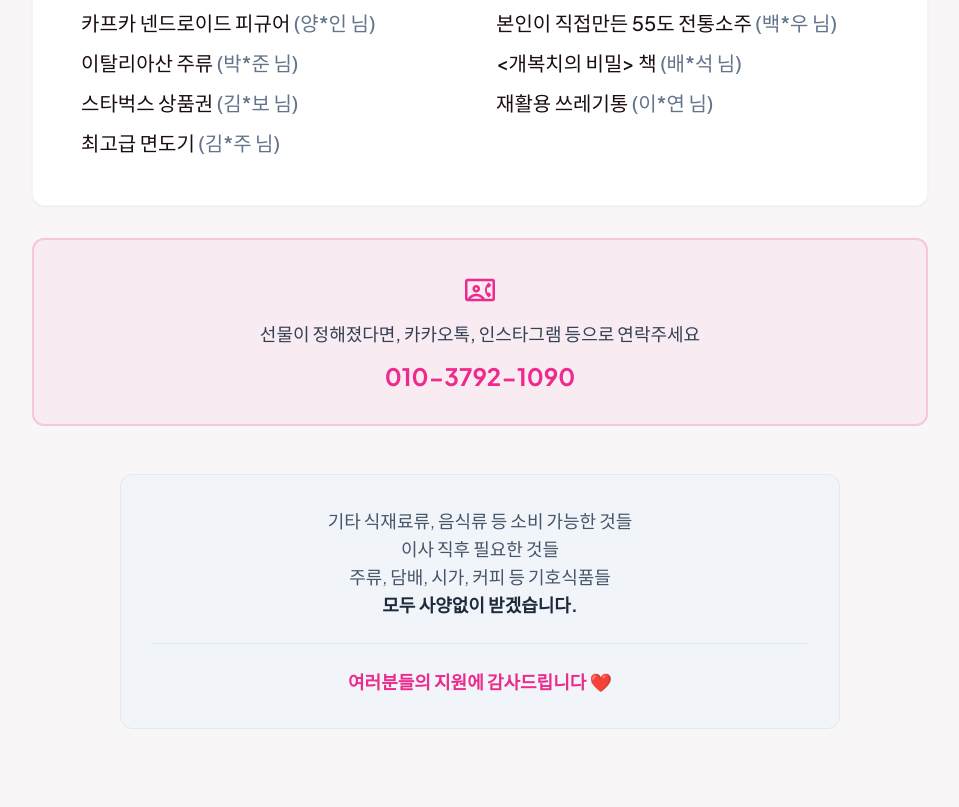
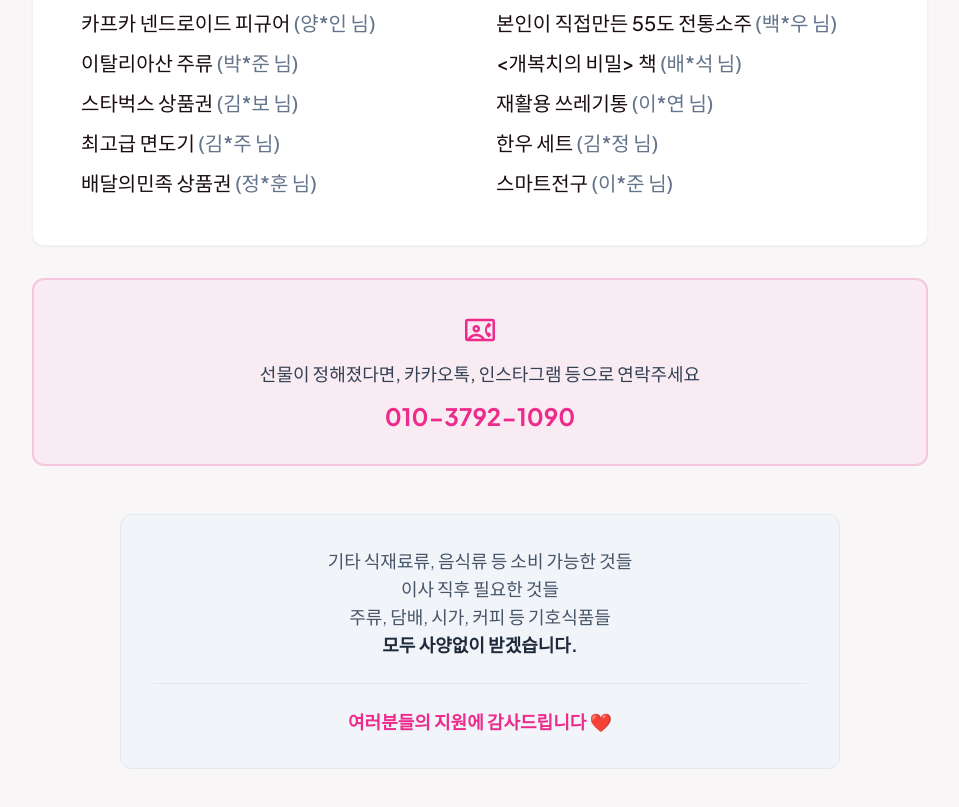
Before and after one commit to Blanche-jara/251228, a plain HTML site: page index.html in a window 1280 px wide. Shown: the part 888-1695 px from the top of the page, without its empty margins (160-1119 px from the left). Before the commit the page ends 1665 px from the top, so only its background shows below. Drawn offline with nearby package versions, Linux system fonts and the light colour scheme.

Commit message:
항목추가

```diff
--- a/index.html
+++ b/index.html
@@ -114,6 +114,9 @@
 <p class="text-[#1b0d14] dark:text-slate-100 text-lg md:text-xl font-medium">스타벅스 상품권 <span class="text-slate-500">(김*보 님)</span></p>
 <p class="text-[#1b0d14] dark:text-slate-100 text-lg md:text-xl font-medium">재활용 쓰레기통 <span class="text-slate-500">(이*연 님)</span></p>
 <p class="text-[#1b0d14] dark:text-slate-100 text-lg md:text-xl font-medium">최고급 면도기 <span class="text-slate-500">(김*주 님)</span></p>
+<p class="text-[#1b0d14] dark:text-slate-100 text-lg md:text-xl font-medium">한우 세트 <span class="text-slate-500">(김*정 님)</span></p>
+<p class="text-[#1b0d14] dark:text-slate-100 text-lg md:text-xl font-medium">배달의민족 상품권 <span class="text-slate-500">(정*훈 님)</span></p>
+<p class="text-[#1b0d14] dark:text-slate-100 text-lg md:text-xl font-medium">스마트전구 <span class="text-slate-500">(이*준 님)</span></p>
 </div>
 </div>
 <!-- Contact Info Section -->
```
